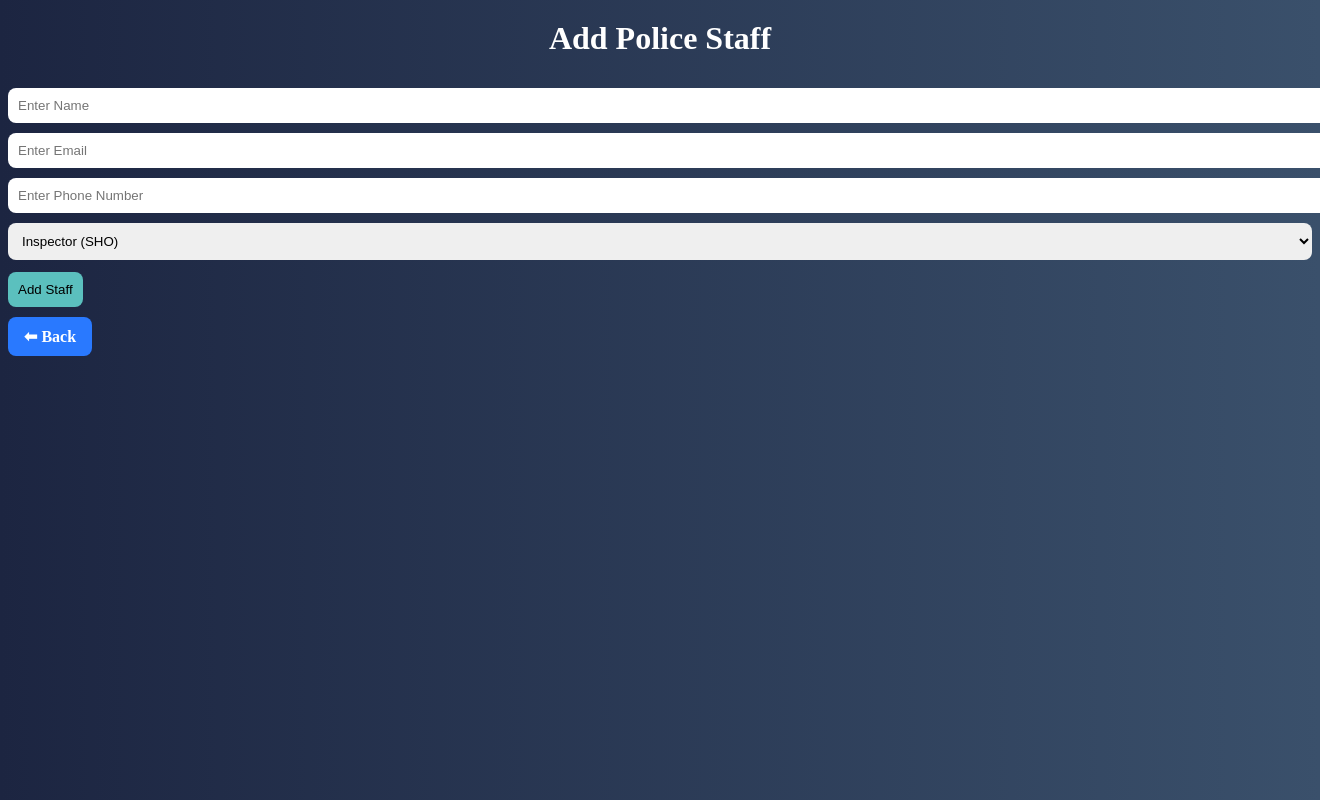
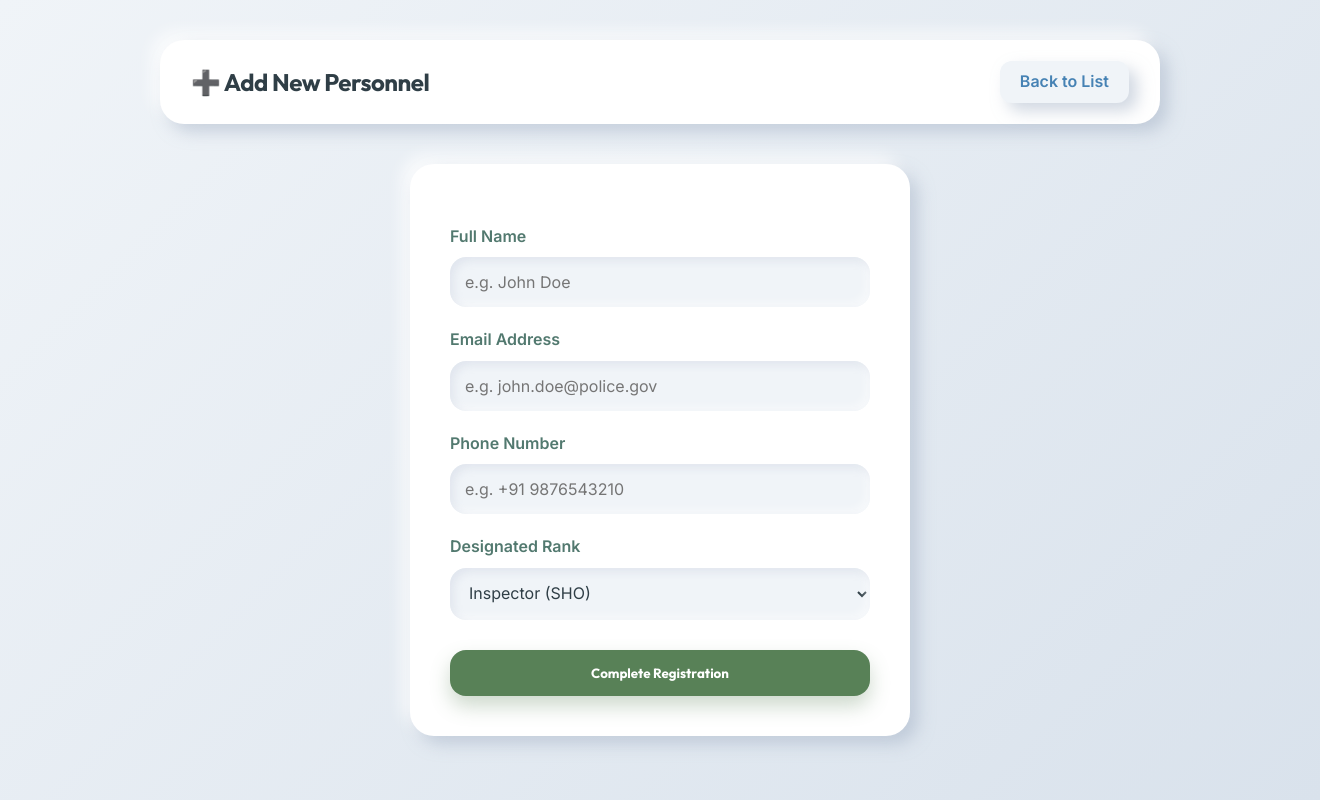
Before and after one commit to praveenyallala2-ops/anu, a Flask app: page /add in a window 1320 px wide; the page is wider, and only the part inside the window is pictured. Run offline with Flask 3, Linux system fonts and the light colour scheme.

Commit message:
Premium UI Redesign: Claymorphism & Serene Colors

```diff
--- a/static/style.css
+++ b/static/style.css
@@ -1,75 +1,237 @@
-body {
-    background: linear-gradient(90deg,#1c2541,#3a506b );
+@import url('https://fonts.googleapis.com/css2?family=Inter:wght@400;500;600&family=Outfit:wght@400;600;700&display=swap');
+
+:root {
+    --bg-color: #f0f4f8;
+    --card-bg: #ffffff;
+    --primary: #588157; /* Calm Sage */
+    --secondary: #4682b4; /* Steel Blue */
+    --accent: #8fb339; /* Light Sage */
+    --text-main: #2f3e46;
+    --text-muted: #52796f;
+    --clay-shadow: 8px 8px 16px rgba(163, 177, 198, 0.5), -8px -8px 16px rgba(255, 255, 255, 0.8);
+    --clay-inset: inset 4px 4px 8px rgba(163, 177, 198, 0.2), inset -4px -4px 8px rgba(255, 255, 255, 0.5);
+    --radius: 24px;
 }
 
-.navbar a { color:#fff; margin-left:10px; text-decoration:none; padding:8px 12px; border-radius:8px; }
-.navbar a:hover { background:#5bc0be; color:#ffffff; }
+* {
+    margin: 0;
+    padding: 0;
+    box-sizing: border-box;
+}
 
-h1 { text-align:center; margin-top:20px; color:#ffffff;}
-h2 {color:#ffffff;}
+body {
+    font-family: 'Inter', sans-serif;
+    background: linear-gradient(135deg, #f0f4f8 0%, #d9e2ec 100%);
+    color: var(--text-main);
+    min-height: 100vh;
+    padding: 40px 20px;
+    line-height: 1.6;
+}
 
+h1, h2, h3 {
+    font-family: 'Outfit', sans-serif;
+    color: var(--text-main);
+    letter-spacing: -0.02em;
+}
+
+.container {
+    max-width: 1000px;
+    margin: 0 auto;
+}
+
+/* Navbar Style */
+.navbar {
+    display: flex;
+    justify-content: space-between;
+    align-items: center;
+    margin-bottom: 40px;
+    padding: 20px 30px;
+    background: var(--card-bg);
+    border-radius: var(--radius);
+    box-shadow: var(--clay-shadow);
+    border: 1px solid rgba(255, 255, 255, 0.3);
+}
+
+.navbar h2 {
+    font-size: 1.5rem;
+    font-weight: 700;
+}
+
+.navbar a {
+    text-decoration: none;
+    color: var(--secondary);
+    font-weight: 600;
+    padding: 8px 20px;
+    border-radius: 12px;
+    transition: 0.3s;
+    background: var(--bg-color);
+    box-shadow: var(--clay-shadow);
+}
+
+.navbar a:hover {
+    transform: translateY(-2px);
+    box-shadow: 4px 4px 10px rgba(163, 177, 198, 0.6);
+}
+
+/* Dashboard Cards */
 .card-grid {
-    display:grid; grid-template-columns:repeat(auto-fit,minmax(240px,1fr)); gap:18px; margin-top:25px;
+    display: grid;
+    grid-template-columns: repeat(auto-fit, minmax(220px, 1fr));
+    gap: 25px;
+    margin-top: 30px;
 }
 
 .card {
-    background:#1c2541; padding:20px; border-radius:16px; text-align:center; transition:0.3s; color:#ffffff;
-}
-.card:hover { transform:scale(1.03); }
-
-.btn {
-    display:inline-block; margin-top:10px; padding:10px 14px;
-    background:#5bc0be; color:#000; border-radius:10px; text-decoration:none; font-weight:bold;
+    background: var(--card-bg);
+    padding: 30px 20px;
+    border-radius: var(--radius);
+    text-align: center;
+    box-shadow: var(--clay-shadow);
+    transition: transform 0.3s cubic-bezier(0.175, 0.885, 0.32, 1.275);
+    border: 1px solid rgba(255, 255, 255, 0.3);
 }
 
-.table-box {
-    margin-top:25px; padding:15px; border-radius:12px; background:#1c2541;
+.card:hover {
+    transform: translateY(-10px);
 }
 
-table { width:100%; border-collapse:collapse; }
-th, td { padding:10px; text-align:center; color:#ffffff; }
-th { background:#5bc0be; color:#ffffff; }
+.card h3 {
+    margin: 15px 0 10px;
+    font-size: 1.4rem;
+}
 
-/* Shift Colors */
-.morning { color:#00ff88; font-weight:bold; }
-.evening { color:#ffd166; font-weight:bold; }
-.night { color:#ff4d6d; font-weight:bold; }
+.card p {
+    color: var(--text-muted);
+    font-size: 0.95rem;
+    margin-bottom: 20px;
+}
 
-/* Form */
-input, select { width:100%; padding:10px; margin-top:10px; border-radius:8px; border:none; }
-button { margin-top:12px; padding:10px; border:none; border-radius:8px; background:#5bc0be; }
-button:hover { background:#3aafa9; }
-/* Common button base */
+/* Clay Buttons */
 .btn {
     display: inline-block;
-    padding: 10px 16px;
-    border-radius: 8px;
+    padding: 12px 24px;
+    border-radius: 16px;
     text-decoration: none;
     font-weight: 600;
-    transition: 0.3s ease;
+    font-family: 'Outfit', sans-serif;
+    transition: 0.3s;
+    border: none;
+    cursor: pointer;
+    background: var(--bg-color);
+    box-shadow: var(--clay-shadow);
+    color: var(--text-main);
 }
 
-/* Add Staff Button (Green) */
-.btn-add {
-    background: #00c853;
-    color: white;
+.btn:hover {
+    box-shadow: inset 4px 4px 8px rgba(163, 177, 198, 0.5), inset -4px -4px 8px rgba(255, 255, 255, 0.8);
+    transform: scale(0.98);
 }
 
-.btn-add:hover {
-    background: #009624;
-    transform: scale(1.05);
+.btn-add { background: #e8f5e9; color: #2e7d32; }
+.btn-back { background: #e3f2fd; color: #1565c0; }
+
+/* Tables - Clay Style */
+.table-container, .table-box {
+    background: var(--card-bg);
+    border-radius: var(--radius);
+    padding: 30px;
+    box-shadow: var(--clay-shadow);
+    margin-top: 30px;
+    overflow: hidden;
+    border: 1px solid rgba(255, 255, 255, 0.3);
 }
 
-/* Back Button (Blue) */
-.btn-back {
-    background: #2979ff;
-    color: white;
+table {
+    width: 100%;
+    border-collapse: separate;
+    border-spacing: 0 12px;
 }
 
-.btn-back:hover {
-    background: #1565c0;
-    transform: scale(1.05);
+th {
+    text-align: left;
+    padding: 15px 20px;
+    color: var(--text-muted);
+    font-weight: 600;
+    text-transform: uppercase;
+    font-size: 0.85rem;
+    letter-spacing: 0.05em;
 }
-.btn:hover {
-    box-shadow: 0 0 10px rgba(255,255,255,0.6);
+
+tr td {
+    background: #f8fafc;
+    padding: 20px;
+    box-shadow: 4px 4px 10px rgba(0,0,0,0.02);
 }
+
+tr td:first-child { border-top-left-radius: 16px; border-bottom-left-radius: 16px; }
+tr td:last-child { border-top-right-radius: 16px; border-bottom-right-radius: 16px; }
+
+/* Forms */
+form {
+    background: var(--card-bg);
+    padding: 40px;
+    border-radius: var(--radius);
+    box-shadow: var(--clay-shadow);
+    max-width: 500px;
+    margin: 0 auto;
+}
+
+label {
+    display: block;
+    margin-top: 20px;
+    font-weight: 600;
+    color: var(--text-muted);
+}
+
+input, select {
+    width: 100%;
+    padding: 15px;
+    margin-top: 8px;
+    border-radius: 16px;
+    border: none;
+    background: var(--bg-color);
+    box-shadow: var(--clay-inset);
+    color: var(--text-main);
+    font-family: inherit;
+    font-size: 1rem;
+}
+
+input:focus {
+    outline: none;
+    box-shadow: 0 0 0 3px rgba(70, 130, 180, 0.2);
+}
+
+button[type="submit"] {
+    width: 100%;
+    margin-top: 30px;
+    padding: 15px;
+    background: var(--primary);
+    color: white;
+    border-radius: 16px;
+    border: none;
+    font-weight: 700;
+    font-family: 'Outfit', sans-serif;
+    box-shadow: 0 10px 20px rgba(88, 129, 87, 0.3);
+    cursor: pointer;
+    transition: 0.3s;
+}
+
+button[type="submit"]:hover {
+    transform: translateY(-3px);
+    box-shadow: 0 15px 30px rgba(88, 129, 87, 0.4);
+}
+
+/* Status Indicators */
+.morning { color: #2e7d32; background: #e8f5e9; padding: 4px 12px; border-radius: 20px; font-weight: 600; font-size: 0.85rem; }
+.evening { color: #f57c00; background: #fff3e0; padding: 4px 12px; border-radius: 20px; font-weight: 600; font-size: 0.85rem; }
+.night { color: #c62828; background: #ffebee; padding: 4px 12px; border-radius: 20px; font-weight: 600; font-size: 0.85rem; }
+
+/* Animations */
+@keyframes fadeInUp {
+    from { opacity: 0; transform: translateY(20px); }
+    to { opacity: 1; transform: translateY(0); }
+}
+
+.container {
+    animation: fadeInUp 0.6s ease-out;
+}
--- a/templates/add_staff.html
+++ b/templates/add_staff.html
@@ -7,13 +7,22 @@
 <body>
 <div class="container">
 
-    <h1>Add Police Staff</h1>
+    <div class="navbar">
+        <h2>➕ Add New Personnel</h2>
+        <a href="/staff">Back to List</a>
+    </div>
 
     <form method="POST">
-        <input type="text" name="name" placeholder="Enter Name" required>
-        <input type="email" name="email" placeholder="Enter Email" required>
-        <input type="text" name="phone" placeholder="Enter Phone Number" required>
+        <label>Full Name</label>
+        <input type="text" name="name" placeholder="e.g. John Doe" required title="Please enter the full name of the officer">
 
+        <label>Email Address</label>
+        <input type="email" name="email" placeholder="e.g. john.doe@police.gov" required>
+
+        <label>Phone Number</label>
+        <input type="text" name="phone" placeholder="e.g. +91 9876543210" required>
+
+        <label>Designated Rank</label>
         <select name="rank">
             <option>Inspector (SHO)</option>
             <option>Sub-Inspector (SI)</option>
@@ -24,10 +33,8 @@
             <option>Home Guard</option>
         </select>
 
-        <button type="submit">Add Staff</button>
+        <button type="submit">Complete Registration</button>
     </form>
-
-    <a href="/" class="btn btn-back">⬅ Back</a>
 
 </div>
 </body>
```
Also changed, not shown: templates/duty.html (+12 -3 lines), templates/edit_staff.html (+9 -8 lines), templates/index.html (+35 -11 lines), templates/staff.html (+16 -12 lines).
